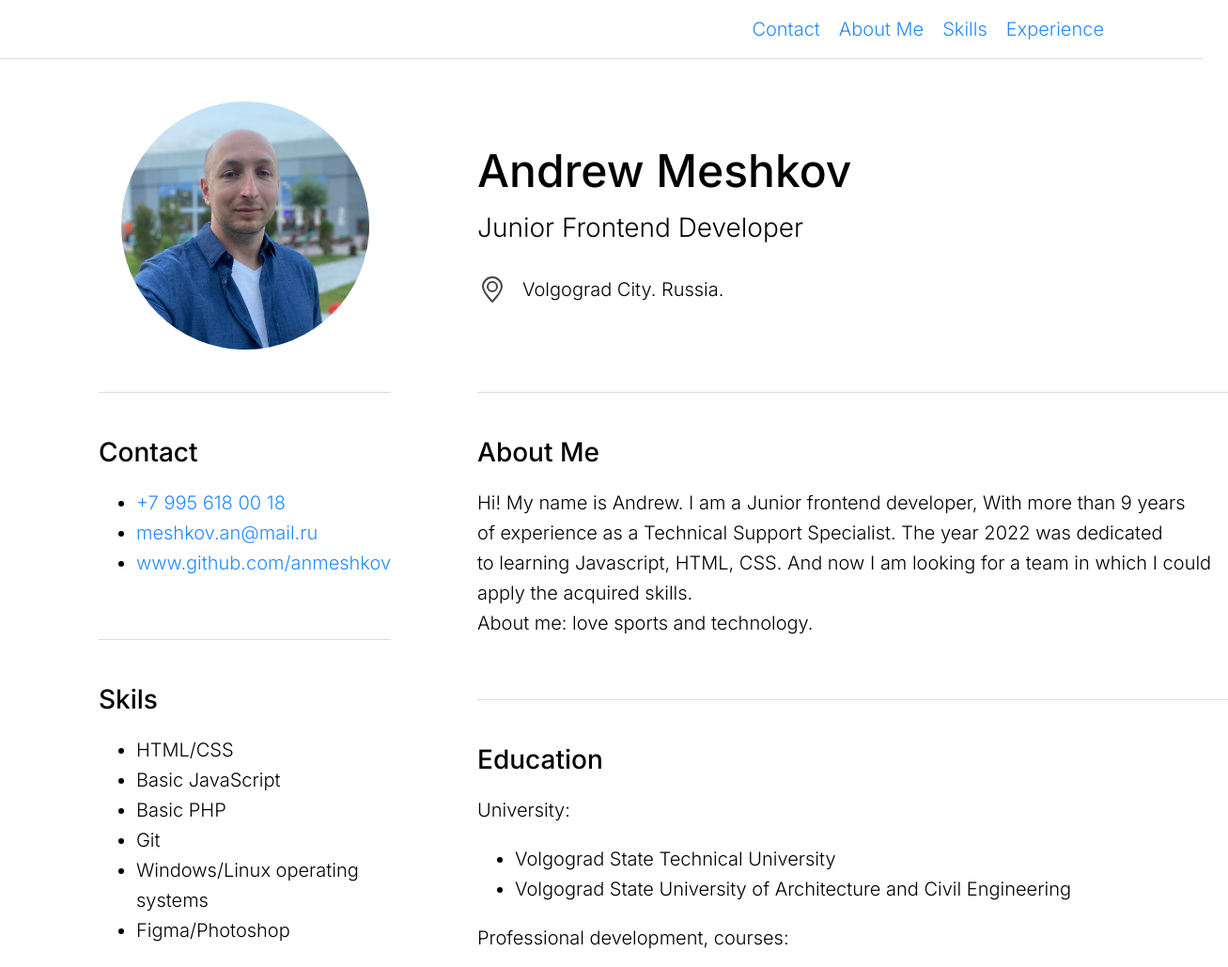
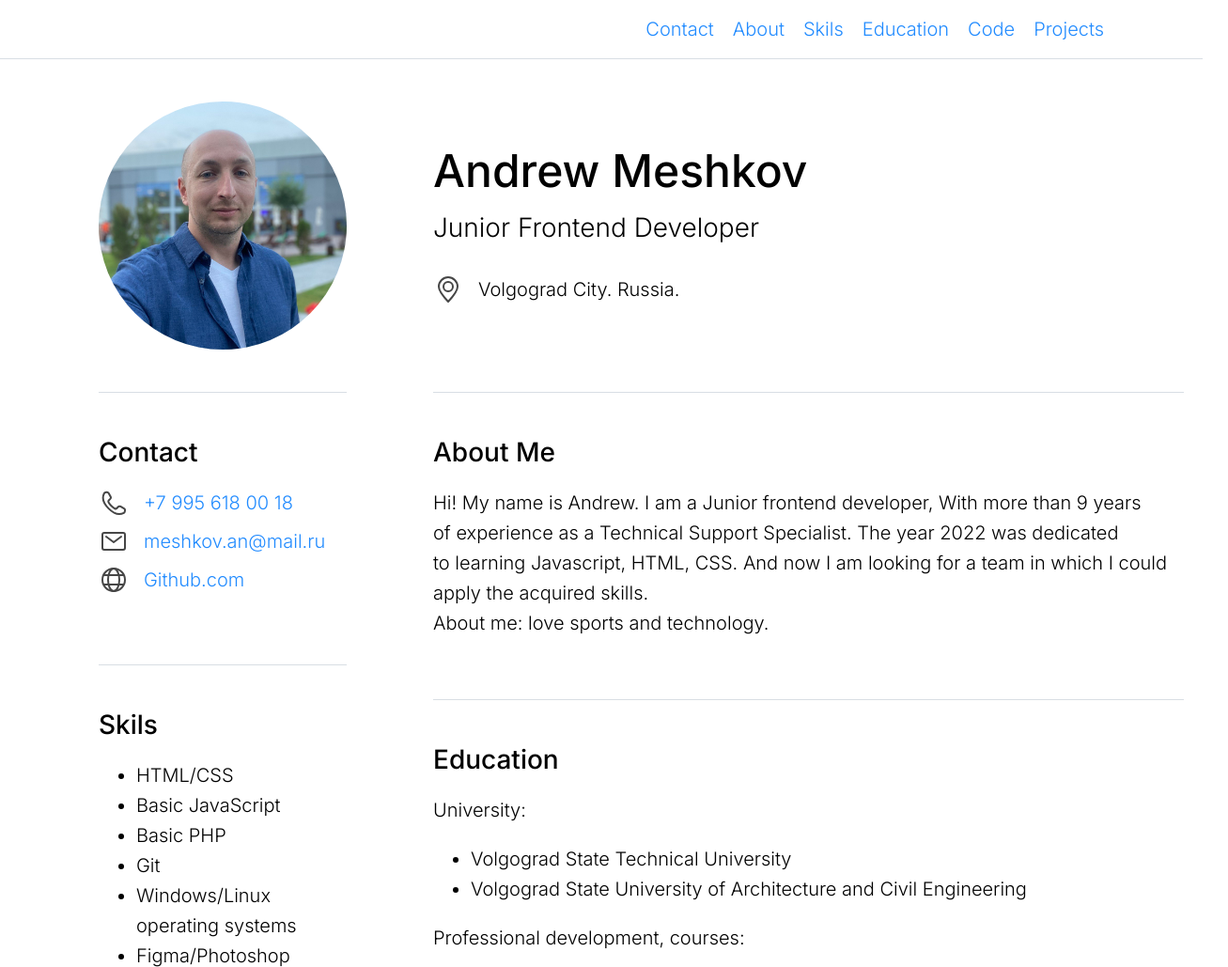
Before and after one commit to anmeshkov/rsschool-cv--from-11.11.2023, a plain HTML site: page index.html in a window 1280 px wide. Shown: the top 1029 px of the page at 94% size, 1307 px wide, since content can reach past the window. Drawn offline with Linux system fonts and the light colour scheme.

Commit message:
feat: finish dectop version

```diff
--- a/index.html
+++ b/index.html
@@ -18,16 +18,22 @@
       <nav class="nav">
         <ul class="nav__list">
           <li class="nav__item">
-            <a class="nav__link" href="#">Contact</a>
+            <a class="nav__link" href="#contacts" title="Contact">Contact</a>
           </li>
           <li class="nav__item">
-            <a class="nav__link" href="#">About Me</a>
+            <a class="nav__link" href="#about" title="About Me">About</a>
           </li>
           <li class="nav__item">
-            <a class="nav__link" href="#">Skills</a>
+            <a class="nav__link" href="#skils">Skils</a>
           </li>
           <li class="nav__item">
-            <a class="nav__link" href="#">Experience</a>
+            <a class="nav__link" href="#education" title="Education">Education</a>
+          </li>
+          <li class="nav__item">
+            <a class="nav__link" href="#code" title="Code">Code</a>
+          </li>
+          <li class="nav__item">
+            <a class="nav__link" href="#projects" title="Projects">Projects</a>
           </li>
         </ul>
       </nav>
@@ -41,27 +47,27 @@
     <div class="container grid-2-column">
       <div class="left-column">
         <!-- avatar -->
-        <section class="avatar">
+        <div class="avatar">
           <div class="avatar__image"></div>
-        </section>
+        </div>
         <!-- /avatar -->
 
         <!-- contact -->
-        <section class="contacts">
-          <h4 class="section__title">Contact</h4>
+        <section class="contacts" id="contacts">
+          <h2 class="section__title">Contact</h2>
           <ul class="contacts__list">
-            <li class="contacts__item"><a class="contacts__link" href="tel:+79956180018">+7 995 618 00 18</a></li>
-            <li class="contacts__item"><a class="contacts__link" href="mailto:meshkov.an@mail.ru">meshkov.an@mail.ru</a>
+            <li class="contacts__item"><i class="icon icon-phone"></i><a class="contacts__link" href="tel:+79956180018">+7 995 618 00 18</a></li>
+            <li class="contacts__item"><i class="icon icon-mail"></i><a class="contacts__link" href="mailto:meshkov.an@mail.ru">meshkov.an@mail.ru</a>
             </li>
-            <li class="contacts__item"><a href="https://github.com/anmeshkov" target="_blank"
-                rel="noopener noreferrer">www.github.com/anmeshkov</a></li>
+            <li class="contacts__item"><i class="icon icon-web"></i><a href="https://github.com/anmeshkov" target="_blank"
+                rel="noopener noreferrer">Github.com</a></li>
           </ul>
         </section>
         <!-- /contact -->
 
         <!-- skils -->
-        <section class="skils">
-          <h4 class="section__title">Skils</h4>
+        <section class="skils" id="skils">
+          <h2 class="section__title">Skils</h2>
           <ul>
             <li>HTML/CSS</li>
             <li>Basic JavaScript</li>
@@ -75,7 +81,7 @@
 
         <!-- languages -->
         <section class="languages">
-          <h4 class="section__title">Languages</h4>
+          <h2 class="section__title">Languages</h2>
           <ul>
             <li>Russian - native speaker.</li>
             <li>English - A2 (Pre-intermediate)</li>
@@ -95,8 +101,8 @@
         <!-- resume -->
 
         <!-- about -->
-        <section class="about">
-          <h4 class="section__title">About Me</h4>
+        <section class="about" id="about">
+          <h2 class="section__title">About Me</h2>
           <p class="about__content">Hi!
 
             My&nbsp;name is&nbsp;Andrew. I&nbsp;am a&nbsp;Junior frontend developer, With more than 9&nbsp;years
@@ -111,8 +117,8 @@
         <!-- /about -->
 
         <!-- education -->
-        <section class="education">
-          <h4 class="section__title">Education</h4>
+        <section class="education" id="education">
+          <h2 class="section__title">Education</h2>
           <p>University:</p>
           <ul class="education__list">
             <li class="education__item">Volgograd State Technical University</li>
@@ -136,8 +142,8 @@
         <!-- /education -->
 
         <!-- code -->
-        <section class="code">
-          <h4 class="section__title">Code examples</h4>
+        <section class="code" id="code">
+          <h2 class="section__title">Code examples</h2>
           <!-- code-item -->
           <p class="code__text"><a href="https://www.codewars.com/kata/5a5915b8d39ec5aa18000030" target="_blank"
               rel="noopener noreferrer">1. Find the missing element between two arrays</a></p>
@@ -148,12 +154,13 @@
   console.log(arr1Sort);
   console.log(arr2Sort);
 
-    for (let i = 0; i < arr1Sort.length; i++) {
+  for (let i = 0; i &lt; arr1Sort.length; i++) {
       if (arr1Sort[i] != arr2Sort[i]) {
           return arr1Sort[i];
       }
   }
-}</code></pre>
+}
+</code></pre>
           <!-- /code-item -->
 
           <!-- code-item -->
@@ -164,7 +171,7 @@
     const arrayOfNumbers = [...new Set(numbers.sort((a, b) => b - a))];
     let summ = 0;
 
-    for (let i = 0; i < 3; i++) {
+    for (let i = 0; i &lt; 3; i++) {
         summ += arrayOfNumbers[i];
     }
 
@@ -175,8 +182,8 @@
         <!-- /code -->
 
         <!-- projects -->
-        <section class="projects">
-          <h4 class="section__title">Projects</h4>
+        <section class="projects" id="projects">
+          <h2 class="section__title">Projects</h2>
           <ul class="list projects__list">
             <li class="list__item"><a class="list__link" href="https://github.com/anmeshkov/shelter-html-theme"
                 target="_blank" rel="noopener noreferrer" title="Shelter">Shelter</a></li>
--- a/scss/base/_normalize.scss
+++ b/scss/base/_normalize.scss
@@ -382,3 +382,7 @@ template {
 * {
   box-sizing: border-box;
 }
+
+html {
+  scroll-behavior: smooth;
+}
--- a/scss/base/_typography.scss
+++ b/scss/base/_typography.scss
@@ -18,6 +18,15 @@ h1 {
   font-style: normal;
   font-weight: 500;
   line-height: 52px;
+}
+
+h2 {
+  color: $color-main;
+  font-family: $font-main;
+  font-size: 28px;
+  font-style: normal;
+  font-weight: 500;
+  line-height: 36px;
 }
 
 h4 {
--- a/scss/layout/_avatar.scss
+++ b/scss/layout/_avatar.scss
@@ -1,6 +1,8 @@
 /* Avatar
    ========================================================================== */
 .avatar {
+  border-bottom: 1px solid $color-second;
+  padding: 45px 0;
 
   // .avatar__image
   &__image {
--- /dev/null
+++ b/scss/layout/_contacts.scss
@@ -0,0 +1,34 @@
+/* Contacts
+   ========================================================================== */
+
+.contacts {
+
+  // .contacts__list
+  &__list {
+    list-style: none;
+    padding: 0;
+  }
+
+  // .contacts__item
+  &__item {
+    display: inline-flex;
+    align-items: center;
+  }
+
+  // .contacts__link
+  &__link {}
+}
+
+.section {
+
+  // .section__title
+  &__title {}
+}
+
+.icon {}
+
+.icon-phone {}
+
+.icon-mail {}
+
+.icon-web {}
--- a/scss/layout/_footer.scss
+++ b/scss/layout/_footer.scss
@@ -31,3 +31,7 @@
   justify-content: center;
   height: 100%;
 }
+
+.rsscholl a:hover::after {
+  opacity: 0;
+}
--- a/scss/layout/_icons.scss
+++ b/scss/layout/_icons.scss
@@ -9,9 +9,19 @@
   background-position: center center;
   background-repeat: no-repeat;
   background-size: contain;
+  margin-right: 16px;
 }
 
 .icon-location {
   background-image: url('../../assets/svg/location.svg');
-  margin-right: 16px;
 }
+
+.icon-phone {
+  background-image: url('../../assets/svg/Phone.svg');
+}
+.icon-mail {
+  background-image: url('../../assets/svg/Mail.svg');
+}
+.icon-web {
+  background-image: url('../../assets/svg/World.svg');
+}
--- a/scss/main.scss
+++ b/scss/main.scss
@@ -7,6 +7,7 @@
 @import './layout/icons';
 @import './layout/header';
 @import './layout/avatar';
+@import './layout/contacts';
 @import './layout/resume';
 @import './layout/education';
 @import './layout/code';
```
Also changed, not shown: assets/svg/Mail.svg (added), assets/svg/Phone.svg (added), assets/svg/World.svg (added), css/main.css, 1 other file. Lines whose indentation alone changed are shown as unchanged.
